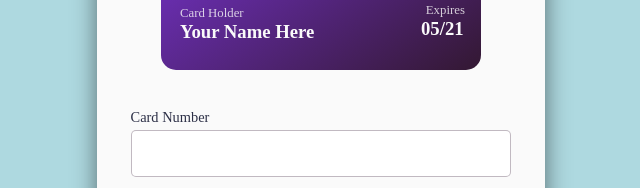
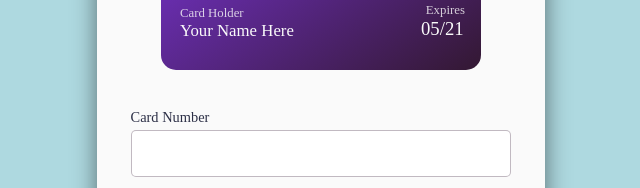
Before and after one commit to pgvx/interactive-paycard, a plain HTML site: page index.html in a window 1280 px wide. Shown: the part 188-376 px from the top of the page, 287-927 px from the left. Drawn offline with Linux system fonts and the light colour scheme.

Commit message:
update card holder font size

```diff
--- a/cardStyles.scss
+++ b/cardStyles.scss
@@ -15,14 +15,12 @@ body {
 }
 .front  {
     z-index: 2;
-    /* for firefox 31 */
     width: 25%;
     height: 220px;
     background-image: linear-gradient(to bottom right, #8338EC, #331832);
     position: relative;
     margin-left: 35%;
     border-radius: 15px;
-    // display: none;
     display: flex;
     flex-direction: column;
 	transform: rotateY(0deg);
@@ -30,7 +28,6 @@ body {
 .back {
     transition: .2s;
     z-index: 2;
-    // display: flex;
     display: none;
     width: 25%;
     height: 220px;
@@ -143,7 +140,8 @@ body {
     .name {
         font-family: Avenir;
         // margin-left: 10%;
-        font-weight: 600;
+        font-weight: 500;
+        font-size:105%;
         color: #fafafa;
     }
 .expirationDate {
@@ -161,7 +159,7 @@ body {
     .date {
         font-family: Avenir;
         color: #fafafa;
-        font-weight: 600;
+        font-weight: 500;
     }
     .active {
         background-color: rgba(0,0,0, .1);
```
Also changed, not shown: cardStyles.css.
